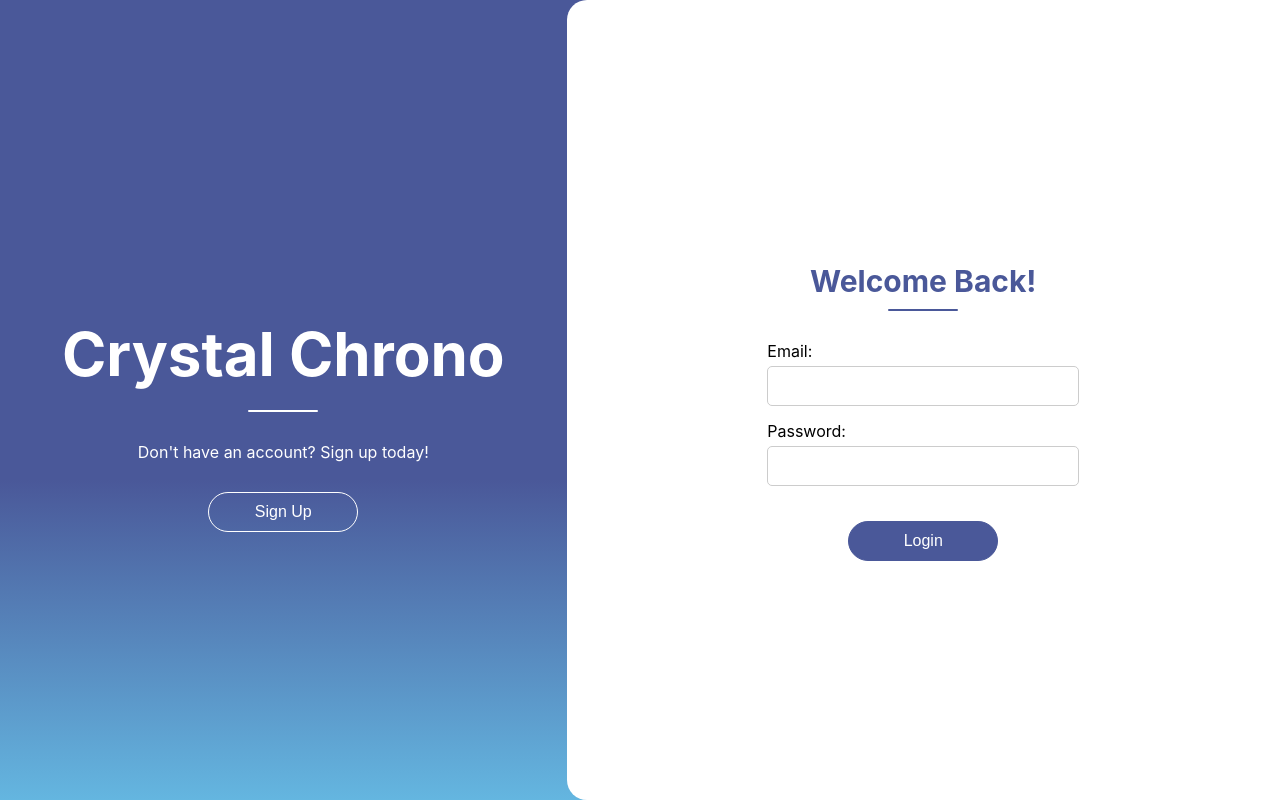
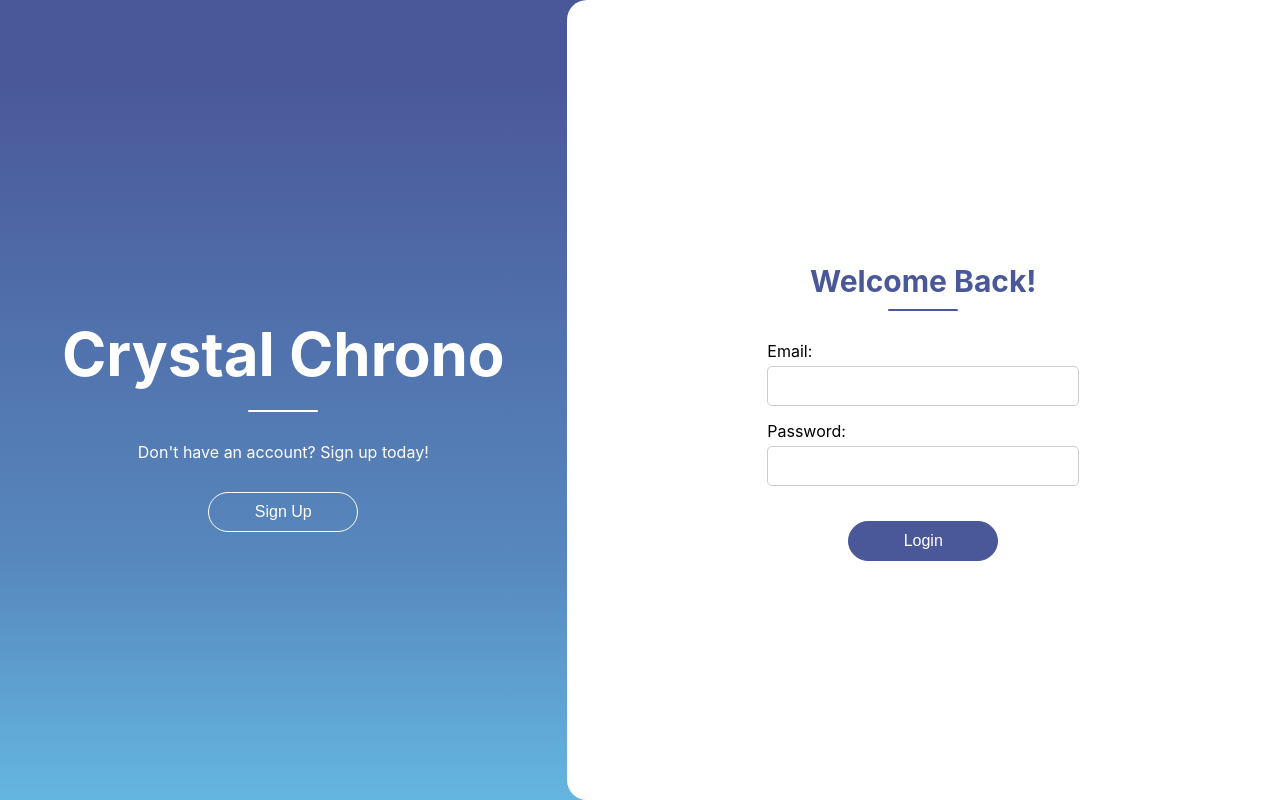
Before and after one commit to bsimonson1/Schedule-Sorcerers, a React (Create React App) app in the folder schedulesorcerers/: page / in a window 1280 px wide. Built offline with nearby package versions, Linux system fonts and the light colour scheme.

Commit message:
color update

```diff
--- a/schedulesorcerers/src/App.css
+++ b/schedulesorcerers/src/App.css
@@ -3,7 +3,7 @@
   justify-content: center;
   align-items: center;
   height: 100vh;
-  background-image: linear-gradient(#4a5899 60%, #64b6e0);
+  background-image: linear-gradient(#4a5899 10%, #5788bd 70%, #64b6e0);
 }
 
 .left-side-bar {
@@ -80,7 +80,7 @@ button:hover {
 }
 
 .right-side-bar {
-  background-image: linear-gradient(#4a5899 60%, #64b6e0);
+  background-image: linear-gradient(#4a5899 10%, #5788bd 70%, #64b6e0);
   flex: 1;
   display: flex;
   flex-direction: column;
```
